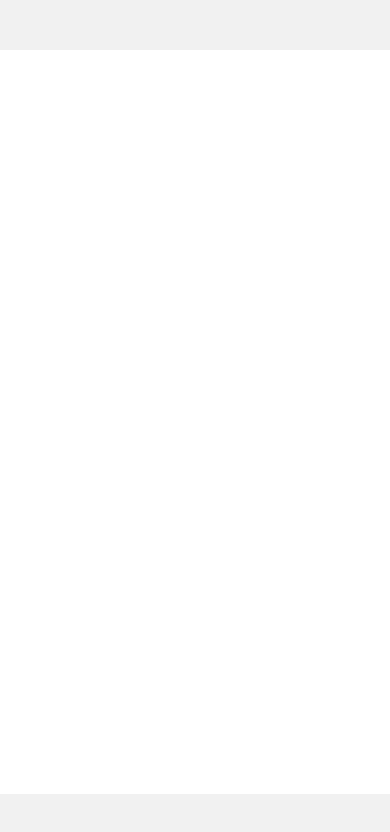
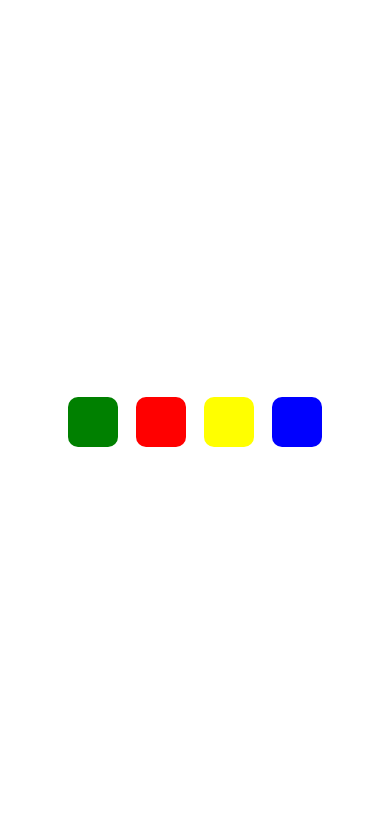
Before and after one commit to Joao0028/aprendendoReactNative, a React Native app: screen / in a window 390 px wide. Shown: the top 832 px of the page. Built offline with nearby package versions, Linux system fonts and the light colour scheme.

Commit message:
Aprendendo conceitos do flex box no mobile

```diff
--- a/App.js
+++ b/App.js
@@ -3,17 +3,12 @@ import { useState } from "react";
 import { Button, StyleSheet, Text, View } from "react-native";
 
 export default function App() {
-  const [nome, setNome] = useState("João Paulo Silva");
-
-  function entrar() {
-    return setNome("Seja bem-vindo!!!");
-  }
-
   return (
-    <View style={{backgroundColor:'#121212', flex: 1}}>
-      <View style={{height: 50, backgroundColor: '#f1f1f1'}}></View>
-      <View style={{flex: 1, backgroundColor: 'white'}}></View>
-      <View style={{height: 50, backgroundColor: '#f1f1f1'}}></View>
+    <View style={{ flex: 1, flexDirection: "row", justifyContent: "center", alignItems: "center", gap: 18, }}>
+      <View style={{ height: 50, width: 50, borderRadius: 10, backgroundColor: "green" }}></View>
+      <View style={{ height: 50, width: 50, borderRadius: 10, backgroundColor: "red" }}></View>
+      <View style={{ height: 50, width: 50, borderRadius: 10, backgroundColor: "yellow" }}></View>
+      <View style={{ height: 50, width: 50, borderRadius: 10, backgroundColor: "blue" }}></View>
     </View>
   );
 }
```
